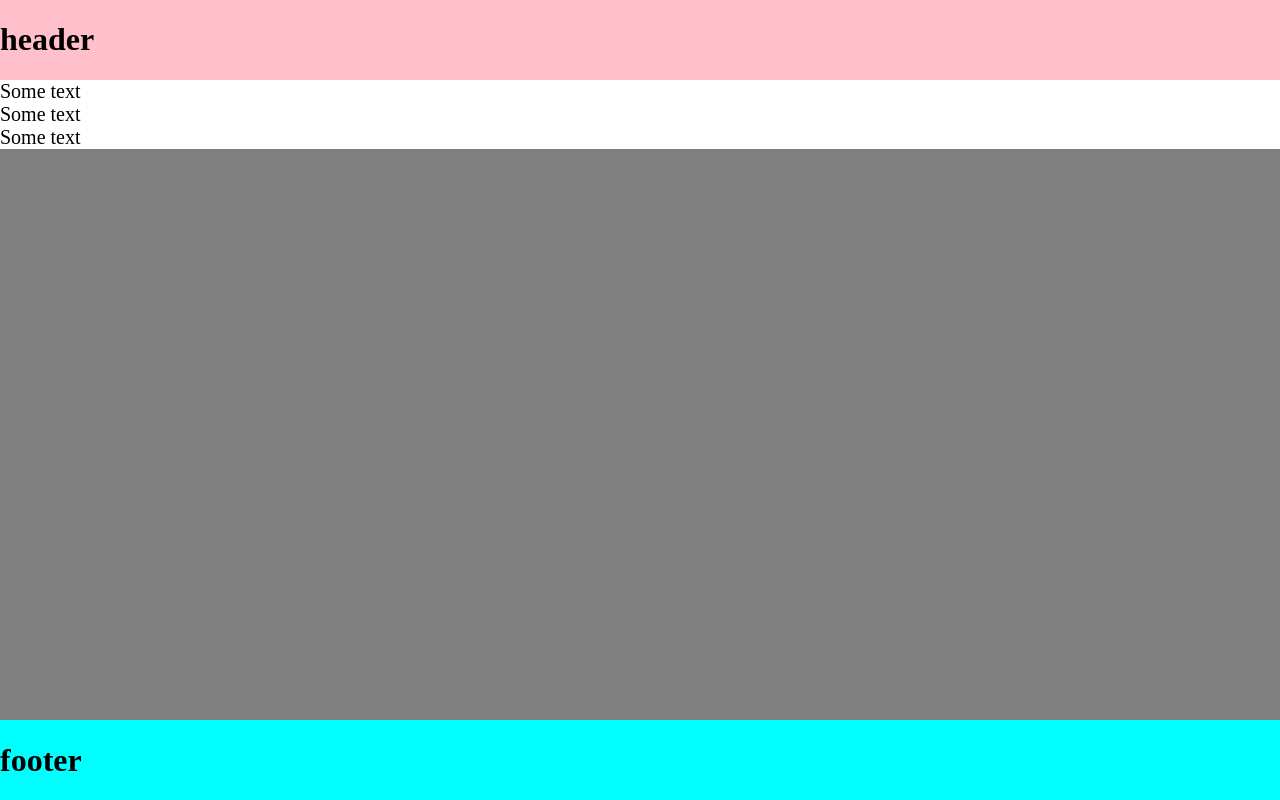
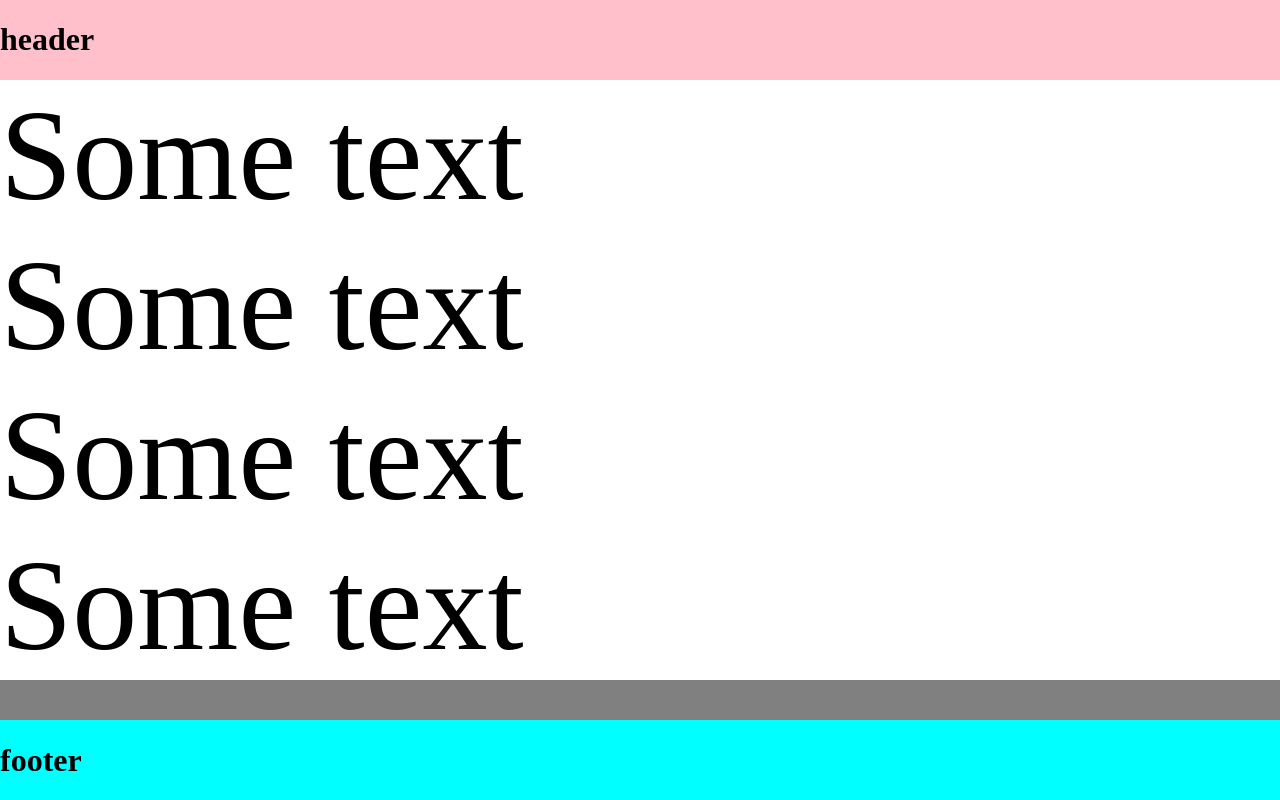
Before and after one commit to ytkayamura/css-drills, a plain HTML site: page 001_fit-within-screen/index.html in a window 1280 px wide. Drawn offline with Linux system fonts and the light colour scheme.

Commit message:
スクロールバー追加

```diff
--- a/001_fit-within-screen/index.html
+++ b/001_fit-within-screen/index.html
@@ -6,7 +6,7 @@
       padding: 0;
     }
     p {
-      font-size: 20px;
+      font-size: 130px;
       color: black;
       background-color: white;
       margin: 0;
@@ -26,6 +26,7 @@
       background-color: gray;
       display: flex;
       flex-direction: column;
+      overflow-y: auto;
     }
     .footer {
       background-color: cyan;
@@ -40,6 +41,7 @@
         <p>Some text</p>
         <p>Some text</p>
         <p>Some text</p>
+        <p>Some text</p>
       </div>
       <div class="footer">
         <h1>footer</h1>
```
